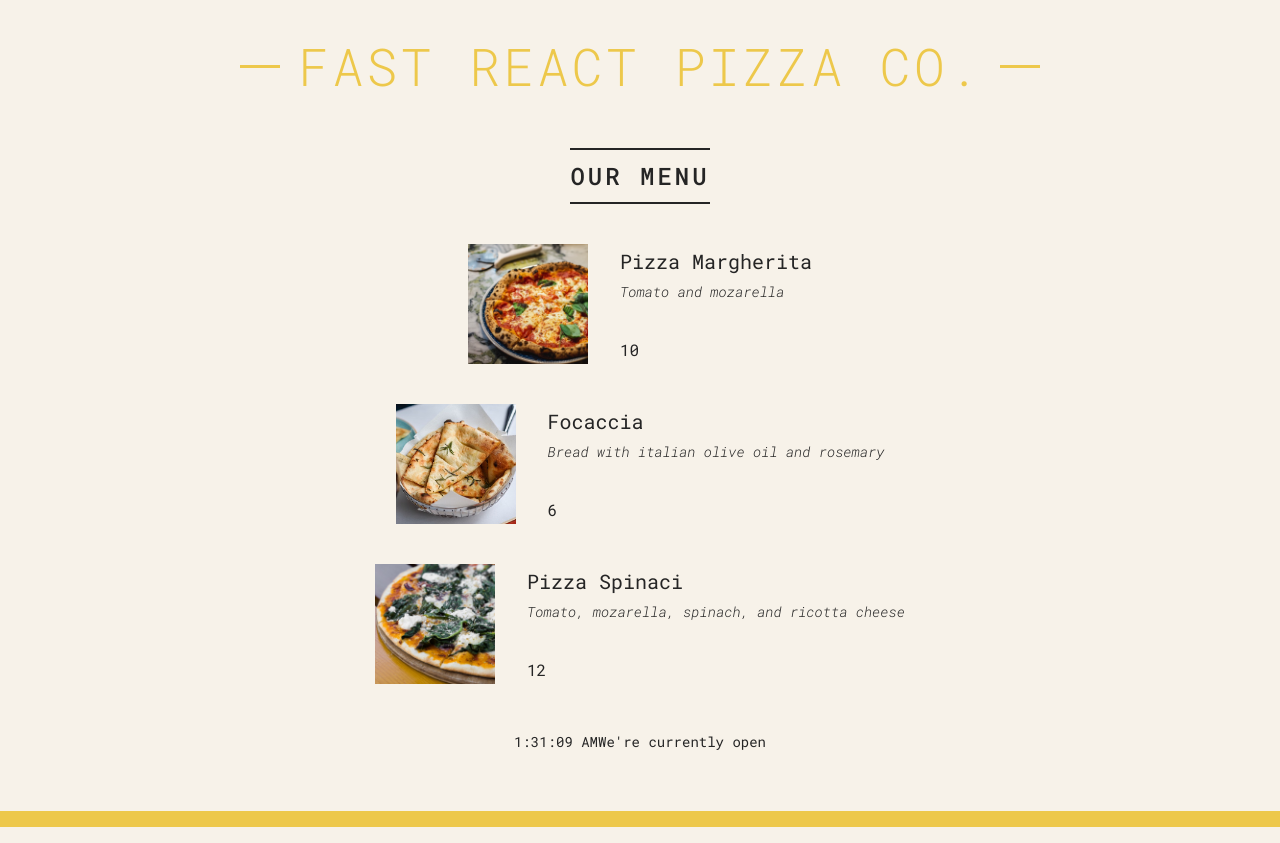
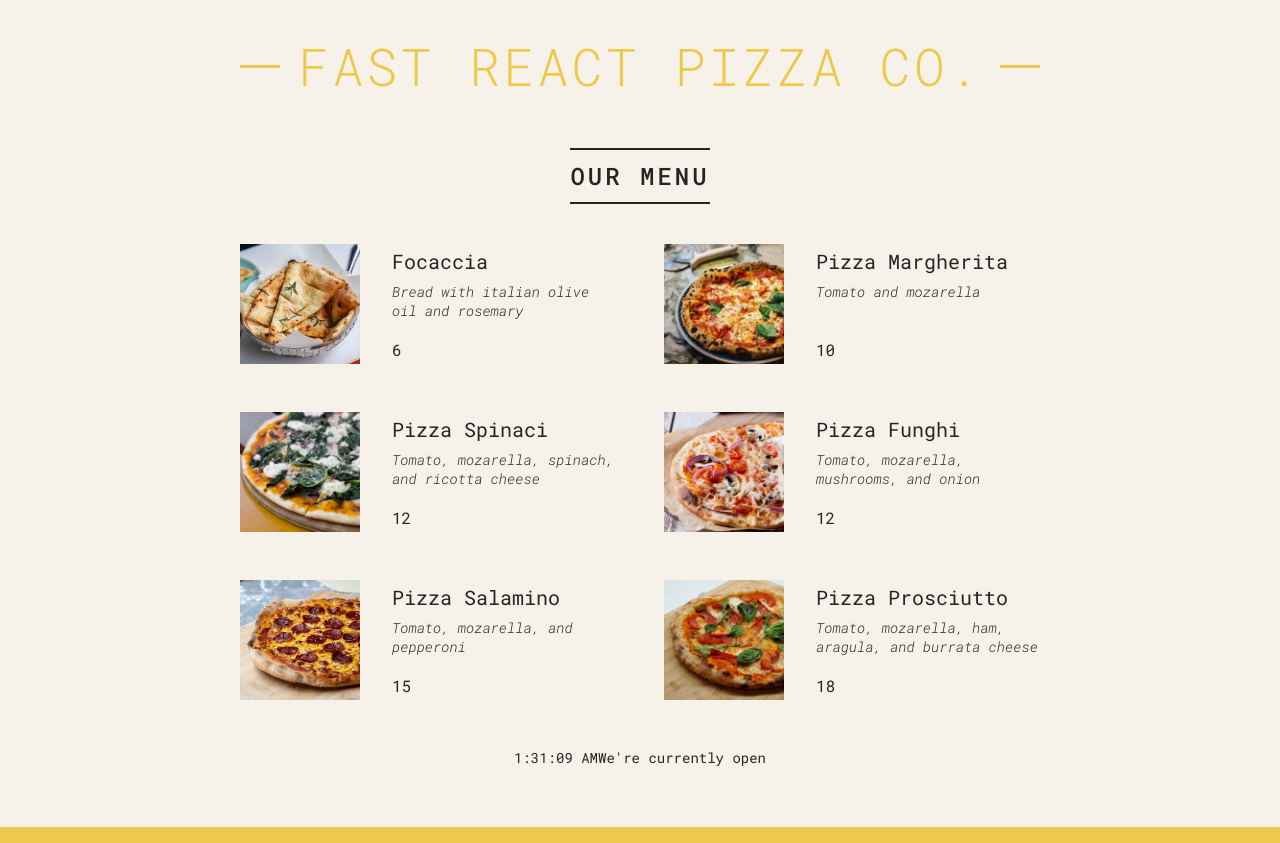
Before and after one commit to Epiq122/pizza-menu, a React (Vite) app: page / in a window 1280 px wide. Built offline with nearby package versions, Linux system fonts and the light colour scheme; the HTML template or start-up script is replaced by a standard one.

Commit message:
made it so the pizzas are coming from the map now

```diff
--- a/src/App.jsx
+++ b/src/App.jsx
@@ -1,47 +1,47 @@
-import React from 'react';
-import './index.css';
+import React from "react";
+import "./index.css";
 
 const pizzaData = [
   {
-    name: 'Focaccia',
-    ingredients: 'Bread with italian olive oil and rosemary',
+    name: "Focaccia",
+    ingredients: "Bread with italian olive oil and rosemary",
     price: 6,
-    photoName: 'pizzas/focaccia.jpg',
+    photoName: "pizzas/focaccia.jpg",
     soldOut: false,
   },
   {
-    name: 'Pizza Margherita',
-    ingredients: 'Tomato and mozarella',
+    name: "Pizza Margherita",
+    ingredients: "Tomato and mozarella",
     price: 10,
-    photoName: 'pizzas/margherita.jpg',
+    photoName: "pizzas/margherita.jpg",
     soldOut: false,
   },
   {
-    name: 'Pizza Spinaci',
-    ingredients: 'Tomato, mozarella, spinach, and ricotta cheese',
+    name: "Pizza Spinaci",
+    ingredients: "Tomato, mozarella, spinach, and ricotta cheese",
     price: 12,
-    photoName: 'pizzas/spinaci.jpg',
+    photoName: "pizzas/spinaci.jpg",
     soldOut: false,
   },
   {
-    name: 'Pizza Funghi',
-    ingredients: 'Tomato, mozarella, mushrooms, and onion',
+    name: "Pizza Funghi",
+    ingredients: "Tomato, mozarella, mushrooms, and onion",
     price: 12,
-    photoName: 'pizzas/funghi.jpg',
+    photoName: "pizzas/funghi.jpg",
     soldOut: false,
   },
   {
-    name: 'Pizza Salamino',
-    ingredients: 'Tomato, mozarella, and pepperoni',
+    name: "Pizza Salamino",
+    ingredients: "Tomato, mozarella, and pepperoni",
     price: 15,
-    photoName: 'pizzas/salamino.jpg',
+    photoName: "pizzas/salamino.jpg",
     soldOut: true,
   },
   {
-    name: 'Pizza Prosciutto',
-    ingredients: 'Tomato, mozarella, ham, aragula, and burrata cheese',
+    name: "Pizza Prosciutto",
+    ingredients: "Tomato, mozarella, ham, aragula, and burrata cheese",
     price: 18,
-    photoName: 'pizzas/prosciutto.jpg',
+    photoName: "pizzas/prosciutto.jpg",
     soldOut: false,
   },
 ];
@@ -64,28 +64,16 @@
     </header>
   );
 }
+
 function Menu() {
   return (
     <main className="menu">
       <h2>Our Menu</h2>
-      <Pizza
-        name="Pizza Margherita"
-        ingredients="Tomato and mozarella"
-        photoName="pizzas/margherita.jpg"
-        price={10}
-      />
-      <Pizza
-        name="Focaccia"
-        ingredients="Bread with italian olive oil and rosemary"
-        photoName="pizzas/focaccia.jpg"
-        price={6}
-      />
-      <Pizza
-        name="Pizza Spinaci"
-        ingredients="Tomato, mozarella, spinach, and ricotta cheese"
-        photoName="pizzas/spinaci.jpg"
-        price={12}
-      />
+      <ul className="pizzas">
+        {pizzaData.map((pizza) => (
+          <Pizza pizzaObj={pizza} key={pizza.name} />
+        ))}
+      </ul>
     </main>
   );
 }
@@ -107,16 +95,16 @@
   );
 }
 
-function Pizza({ photoName, name, ingredients, price }) {
+function Pizza({ pizzaObj }) {
   return (
-    <div className="pizza">
-      <img src={photoName} alt={name} />
+    <li className="pizza">
+      <img src={pizzaObj.photoName} alt={pizzaObj.name} />
       <div>
-        <h3>{name}</h3>
-        <p>{ingredients}</p>
-        <span>{price}</span>
+        <h3>{pizzaObj.name}</h3>
+        <p>{pizzaObj.ingredients}</p>
+        <span>{pizzaObj.price}</span>
       </div>
-    </div>
+    </li>
   );
 }
 
```
Also changed, not shown: 1 other file (tests, documents, lock files or other folders).
